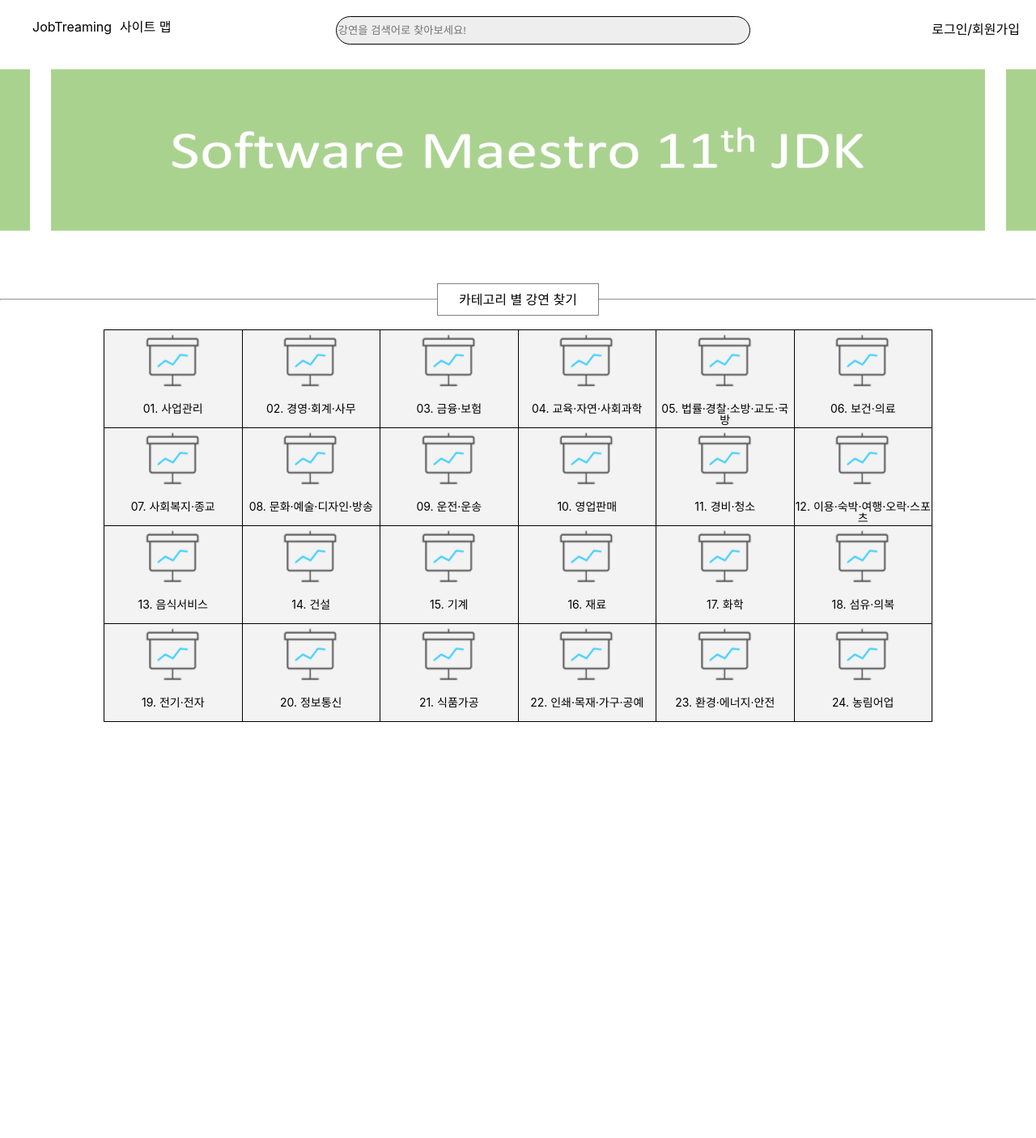
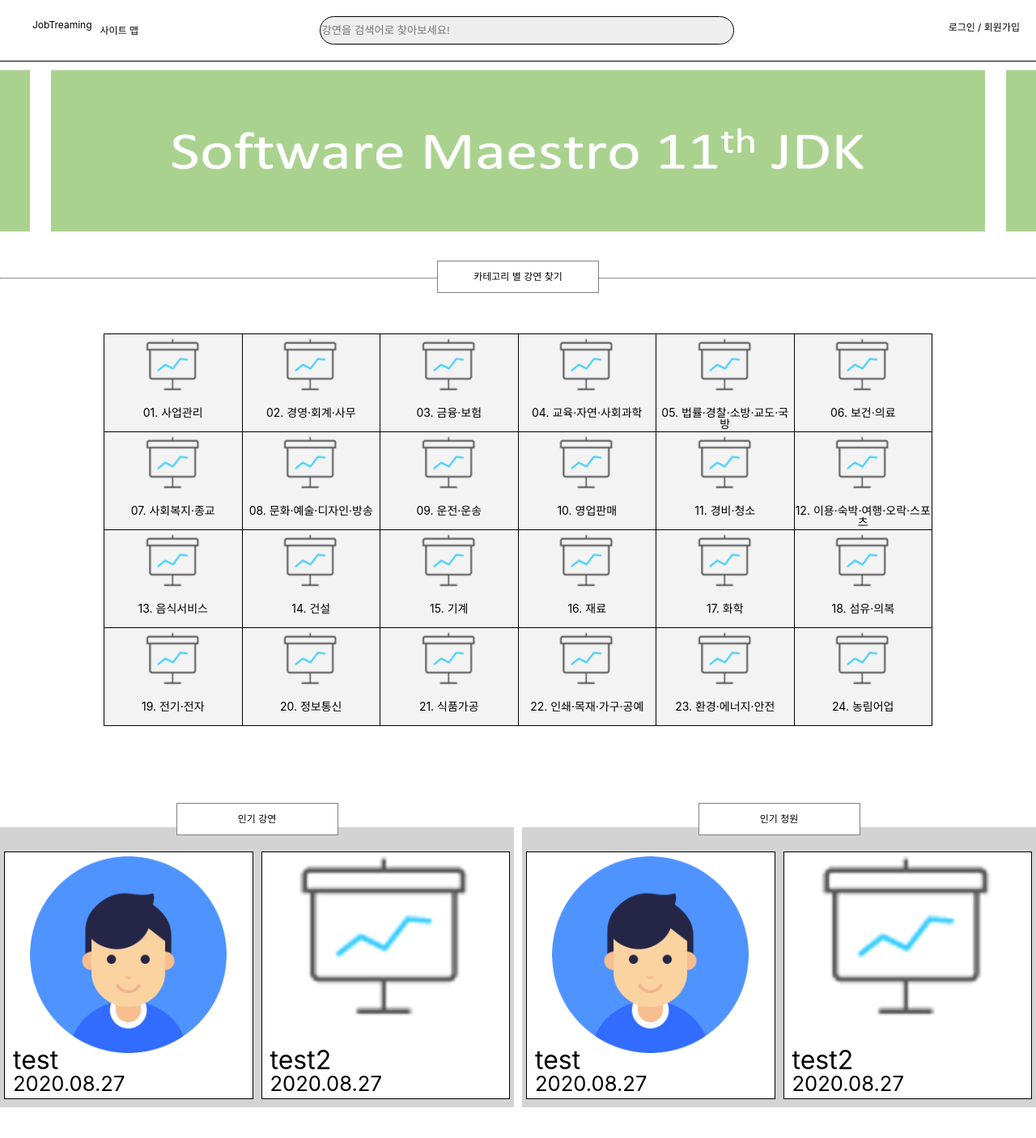
Before and after one commit to Soma11-JDK/JobTreaming-FE, a React (Create React App) app: page / in a window 1280 px wide. Shown: the top 1406 px of the page at 81% size. Before the commit the page ends 892 px from the top, so only its background shows below. Built offline with nearby package versions, Linux system fonts and the light colour scheme.

Commit message:
[#6] 메인 페이지 인기 강연 및 인기 청원 화면
메인 페이지 인기 강연 및 인기 청원들을 보여주는 화면 그리기
글로벌 스타일 수정
헤더 레이아웃 수정
임시 이미지 파일들 사용

```diff
--- a/src/Components/App.js
+++ b/src/Components/App.js
@@ -7,7 +7,6 @@
 import Store from '../Store/Store';
 
 const Layout = styled.div`
-  margin: 0 auto;
   display: flex;
   width: 100%;
   flex-flow: row wrap;
--- a/src/Components/GlobalStyles.js
+++ b/src/Components/GlobalStyles.js
@@ -14,7 +14,7 @@
   }
   body{
     font-family:-apple-system, BlinkMacSystemFont, 'Segoe UI', Roboto, Oxygen, Ubuntu, Cantarell, 'Open Sans', 'Helvetica Neue', sans-serif;
-    font-size:12x;
+    font-size:12px;
     background-color:rgba(256, 256, 256, 1);
     color:black;
   }
--- a/src/Components/Header.js
+++ b/src/Components/Header.js
@@ -6,7 +6,7 @@
 import HeaderIcon from './HeaderIcon';
 
 const Container = styled.div`
-  width: 100%;
+  width: 100vw;
   display: flex;
   align-items: center;
   justify-content: space-between;
@@ -15,6 +15,7 @@
   top: 0;
   z-index: 100;
   background-color: white;
+  border-bottom: 1px solid black;
 `;
 
 const HeaderLeft = styled.div`
@@ -31,6 +32,10 @@
   margin-right: 10px;
 `;
 
+const Span = styled.div`
+  display: flex;
+  align-items: center;
+`;
 const Input = styled.input`
   align-items: center;
   display: fixed;
@@ -47,6 +52,7 @@
   width: 150px;
   height: 20px;
   text-align: right;
+  word-break: keep-all;
 `;
 
 class Header extends PureComponent {
@@ -59,14 +65,14 @@
           <Link to="/">
             <Logo> JobTreaming</Logo>
           </Link>
-          <span>사이트 맵</span>
+          <Span>사이트 맵</Span>
         </HeaderLeft>
         <Input type="text" placeholder="강연을 검색어로 찾아보세요!" />
         {logged ? (
           <HeaderIcon onLogout={onLogout} />
         ) : (
           <ShortCut>
-            <Link to="/login">로그인/회원가입</Link>
+            <Link to="/login">로그인 / 회원가입</Link>
           </ShortCut>
         )}
       </Container>
--- /dev/null
+++ b/src/Components/LecturePreview.js
@@ -0,0 +1,72 @@
+import React from 'react';
+import PropTypes from 'prop-types';
+import { Link } from 'react-router-dom';
+import styled from 'styled-components';
+
+const Container = styled.div`
+  font-size: 12px;
+  border: 1px solid;
+  background-color: white;
+  display: flex;
+  flex-direction: column;
+  position: relative;
+  left: 5px;
+  bottom: 10px;
+  width: calc(100% - 10px);
+  padding-top: 66.6%;
+`;
+
+const Image = styled.div`
+  background-image: url(${props => props.bgUrl});
+  background-repeat: no-repeat;
+  background-size: contain;
+  position: absolute;
+  top: 0;
+  background-position: center center;
+  transition: opacity 0.1s linear;
+  width: 100%;
+  height: 80%;
+  margin: 5px auto;
+`;
+
+const ImageContainer = styled.div`
+  margin-bottom: 30px;
+  &:hover {
+    ${Image} {
+      opacity: 0.3;
+    }
+  }
+`;
+
+const Title = styled.span`
+  display: block;
+  font-size: 2.5vw;
+  margin-left: 10px;
+`;
+
+const Date = styled.span`
+  margin-left: 10px;
+  margin-bottom: 5px;
+  font-size: 2vw;
+`;
+
+const Tag = styled.span``;
+
+const LecturePreview = ({ id, title, imageUrl, date }) => (
+  <Container>
+    <ImageContainer>
+      <Image bgUrl={imageUrl} />
+    </ImageContainer>
+    <Title>{title.length > 18 ? `${title.substring(0, 15)}...` : title}</Title>
+    <Date>{date}</Date>
+  </Container>
+);
+
+LecturePreview.propTypes = {
+  id: PropTypes.number.isRequired,
+  imageUrl: PropTypes.string.isRequired,
+  title: PropTypes.string.isRequired,
+  date: PropTypes.string.isRequired,
+};
+
+export default LecturePreview;
--- /dev/null
+++ b/src/Components/Popular.js
@@ -0,0 +1,29 @@
+import React from 'react';
+import PropTypes from 'prop-types';
+import styled from 'styled-components';
+
+const Container = styled.div`
+  :not(:last-child) {
+    margin-bottom: 50px;
+  }
+`;
+
+const Grid = styled.div`
+  display: grid;
+  grid-template-columns: repeat(2, 1fr);
+`;
+
+const Popular = ({ children }) => (
+  <Container>
+    <Grid>{children}</Grid>
+  </Container>
+);
+
+Popular.propTypes = {
+  children: PropTypes.oneOfType([
+    PropTypes.arrayOf(PropTypes.node),
+    PropTypes.node,
+  ]).isRequired,
+};
+
+export default Popular;
--- a/src/Routes/Home/HomePresenter.js
+++ b/src/Routes/Home/HomePresenter.js
@@ -4,16 +4,18 @@
 
 import Slider from 'Components/Slider';
 import Category from 'Components/Category';
+import LecturePreview from 'Components/LecturePreview';
+import Popular from 'Components/Popular';
 
-const Container = styled.div`
+const DividerContainer = styled.div`
+  :last-child {
+    flex-direction: row;
+    justify-content: space-between;
+  }
+  width: 100%;
   display: flex;
-  width: 100%;
-  flex-flow: row wrap;
-`;
-
-const CategoryDivider = styled.div`
-  width: 100%;
-  height: 50px;
+  flex-direction: column;
+  margin-bottom: 125px;
 `;
 
 const Line = styled.hr`
@@ -21,16 +23,12 @@
   width: 100%;
   color: gray;
   size: 1px;
-  top: 50%;
-  z-index: -1;
   transform: translate(0, -50%);
 `;
 
-const CategoryBox = styled.div`
+const DivideBox = styled.div`
   position: relative;
-  z-index: 2;
   width: 200px;
-  top: 50%;
   left: 50%;
   transform: translate(-50%, -75%);
   background-color: white;
@@ -38,7 +36,7 @@
   border: 1px solid gray;
 `;
 
-const CategoryText = styled.span`
+const DivideText = styled.span`
   height: 100%;
   display: flex;
   justify-content: center;
@@ -52,18 +50,86 @@
   align-items: center;
 `;
 
+const BelowContainer = styled.div`
+  :not(:last-child) {
+    margin-right: 10px;
+  }
+  width: 50vw;
+  background-color: lightgray;
+`;
+
+const testSet = [
+  {
+    id: 1,
+    title: 'test',
+    // eslint-disable-next-line global-require
+    imageUrl: require('assets/tempProfile.png'),
+    date: '2020.08.27',
+  },
+  {
+    id: 2,
+    title: 'test2',
+    // eslint-disable-next-line global-require
+    imageUrl: require('assets/categories/before/cate_1_before.jpg'),
+    date: '2020.08.27',
+  },
+];
 const HomePresenter = ({ categoryItems }) => (
   <>
     <Slider />
-    <CategoryDivider>
+    {/* 카테고리 별 강연 찾기 */}
+    <DividerContainer>
       <Line />
-      <CategoryBox>
-        <CategoryText>카테고리 별 강연 찾기</CategoryText>
-      </CategoryBox>
-    </CategoryDivider>
-    <CategoryContainer>
-      <Category categoryItems={categoryItems} />
-    </CategoryContainer>
+      <DivideBox>
+        <DivideText>카테고리 별 강연 찾기</DivideText>
+      </DivideBox>
+
+      {/* 카테고리 이미지 */}
+      <CategoryContainer>
+        <Category categoryItems={categoryItems} />
+      </CategoryContainer>
+    </DividerContainer>
+
+    {/* 인기 강연 */}
+    <DividerContainer>
+      <BelowContainer>
+        <DivideBox>
+          <DivideText>인기 강연</DivideText>
+        </DivideBox>
+        {/* 인기 강연 포스터 */}
+
+        <Popular>
+          {testSet.map(test => (
+            <LecturePreview
+              key={test.id}
+              id={test.id}
+              title={test.title}
+              imageUrl={test.imageUrl}
+              date={test.date}
+            />
+          ))}
+        </Popular>
+      </BelowContainer>
+
+      {/* 인기 강연 */}
+      <BelowContainer>
+        <DivideBox>
+          <DivideText>인기 청원</DivideText>
+        </DivideBox>
+        {/* 인기 강연 포스터 */}
+        <Popular>
+          {testSet.map(test => (
+            <LecturePreview
+              key={test.id}
+              id={test.id}
+              title={test.title}
+              imageUrl={test.imageUrl}
+              date={test.date}
+            />
+          ))}
+        </Popular>
+      </BelowContainer>
+    </DividerContainer>
   </>
 );
 
```
